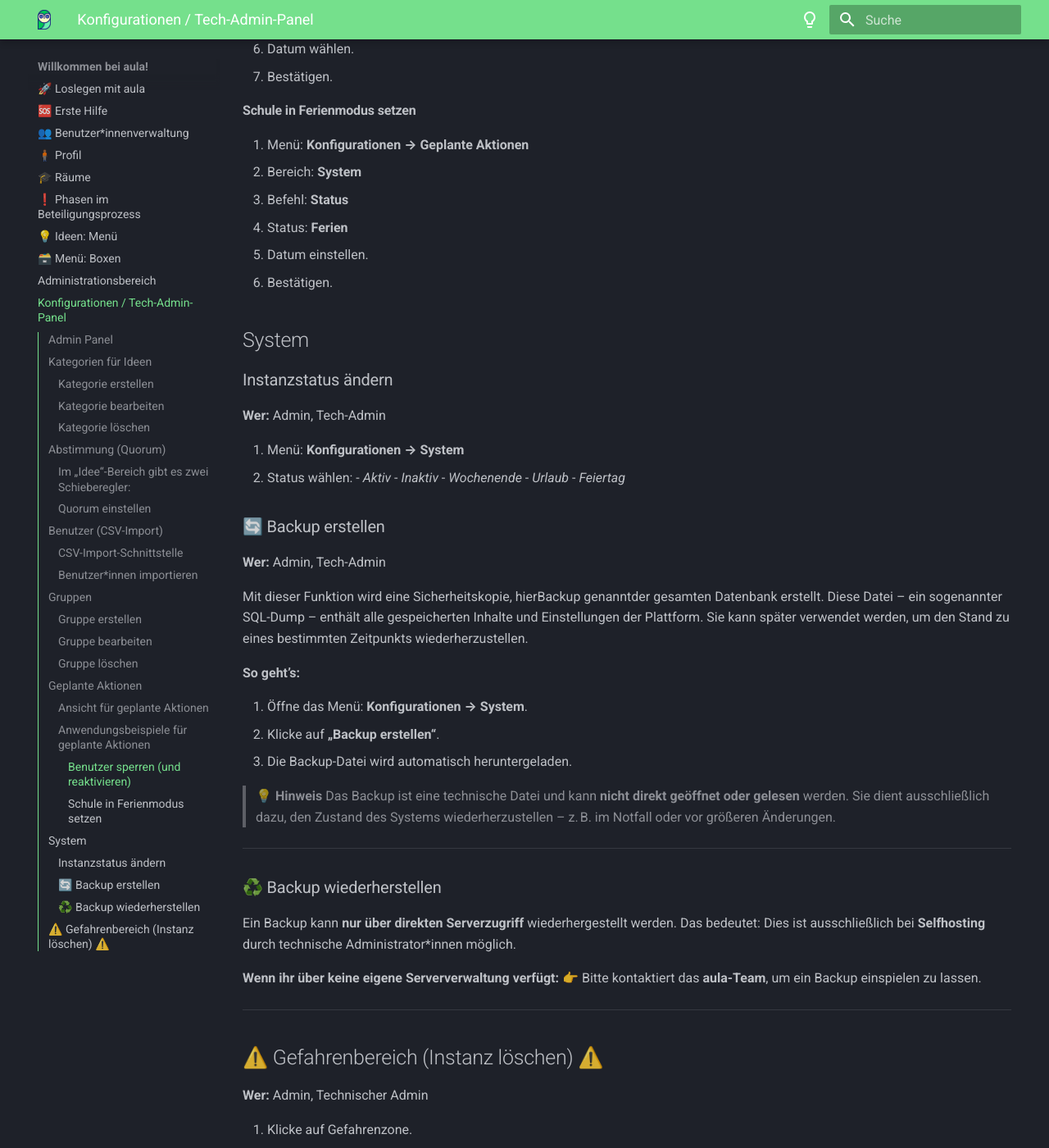
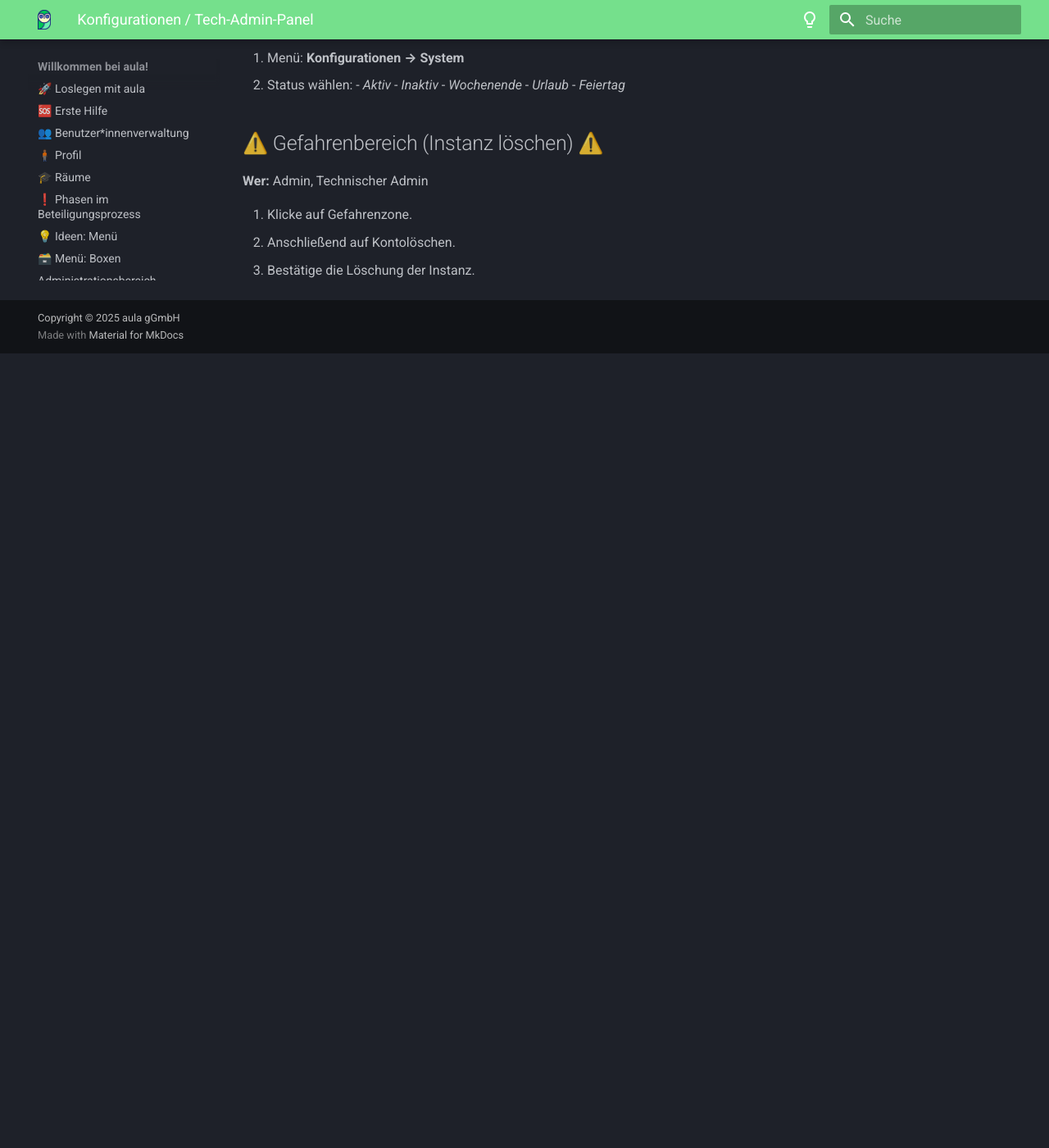
Before and after one commit to leonard-haas/docs_aula, an MkDocs documentation site: the page built from docs/Konfigurationen.md, in a window 1280 px wide and 1400 px high, scrolled down 4506 px. Shown: the whole window at 82% size. Built offline with MkDocs 1.6.1 and Material for MkDocs 9.7.7, drawn with Linux system fonts in a browser that asks for light colours; after the commit the page ends 4937 px from its top, so only the background shows below that; some of the changed text lies outside the part shown.

Commit message:
out comment functions we retrieved from the functions becaus they were not implmented in the Bakcend

```diff
--- a/docs/Konfigurationen.md
+++ b/docs/Konfigurationen.md
@@ -136,22 +136,17 @@ Ermöglicht das Planen von Aktionen für ein zukünftiges Datum – z. B. das Sp
 **Wer:** Admin, Tech-Admin
 
 1. Klick auf **Geplante Aktionen**
-2. Bereich auswählen:
-   - **System**
-   - **Benutzer**
-   - **Gruppe**
+2. Bereich **System** auswählen
 3. Aktion auswählen:
-   - **System:** Status ändern oder löschen
+   - Status ändern oder löschen
      - Status: *aktiv*, *inaktiv*, *Wochenende*, *Urlaub*, *Feiertag*
-   - **Benutzer:** Login, Logout, Status ändern
-     - Status: *aktiv*, *inaktiv*, *gesperrt*
-   - **Gruppe:** Benutzer hinzufügen/entfernen
 4. Datum wählen
 5. **Bestätigen**
 
+
 ### Anwendungsbeispiele für geplante Aktionen
 
-#### Benutzer sperren (und reaktivieren)
+<!-- #### Benutzer sperren (und reaktivieren)
 
 1. Bereich: **Benutzer\*in**
 2. Benutzerstatus auf **gesperrt** setzen.
@@ -159,7 +154,7 @@ Ermöglicht das Planen von Aktionen für ein zukünftiges Datum – z. B. das Sp
 4. Bereich: **Benutzer**
 5. Status: **aktiv**
 6. Datum wählen.
-7. Bestätigen.
+7. Bestätigen. -->
 
 #### Schule in Ferienmodus setzen
 
@@ -186,20 +181,20 @@ Ermöglicht das Planen von Aktionen für ein zukünftiges Datum – z. B. das Sp
 - *Feiertag*
 
 
-### 🔄 Backup erstellen
+<!-- ### 🔄 Backup erstellen
 
 **Wer:** Admin, Tech-Admin
 
 Mit dieser Funktion wird eine Sicherheitskopie, hierBackup genanntder gesamten Datenbank erstellt. Diese Datei – ein sogenannter SQL-Dump – enthält alle gespeicherten Inhalte und Einstellungen der Plattform. Sie kann später verwendet werden, um den Stand zu eines bestimmten Zeitpunkts wiederherzustellen.
 
-**So geht’s:**
+**So geht's:**
 
 1. Öffne das Menü: **Konfigurationen → System**.
-2. Klicke auf **„Backup erstellen“**.
+2. Klicke auf **„Backup erstellen"**.
 3. Die Backup-Datei wird automatisch heruntergeladen.
 
 > 💡 **Hinweis**
-Das Backup ist eine technische Datei und kann **nicht direkt geöffnet oder gelesen** werden. Sie dient ausschließlich dazu, den Zustand des Systems wiederherzustellen – z. B. im Notfall oder vor größeren Änderungen.
+Das Backup ist eine technische Datei und kann **nicht direkt geöffnet oder gelesen** werden. Sie dient ausschließlich dazu, den Zustand des Systems wiederherzustellen – z. B. im Notfall oder vor größeren Änderungen.
 
 ---
 
@@ -210,7 +205,7 @@ Ein Backup kann **nur über direkten Serverzugriff** wiederhergestellt werden. D
 **Wenn ihr über keine eigene Serververwaltung verfügt:**
 👉 Bitte kontaktiert das **aula-Team**, um ein Backup einspielen zu lassen.
 
----
+--- -->
 
 ## ⚠️ Gefahrenbereich (Instanz löschen) ⚠️
 
```
